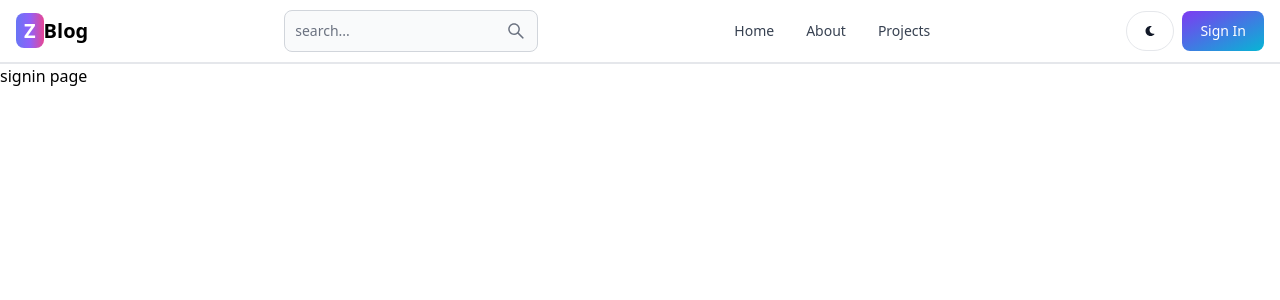
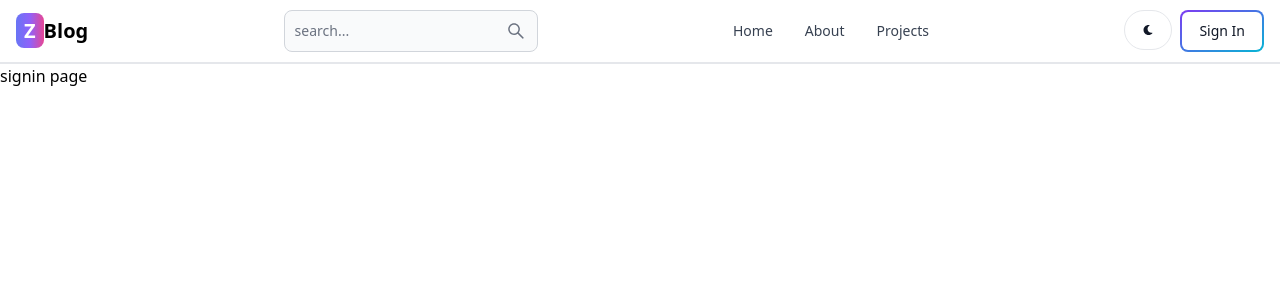
Before and after one commit to manishyadav077/InkSpire, a React (Vite) app in the folder frontend/: page /sign-in in a window 1280 px wide. Shown: the top 300 px of the page. Built offline with nearby package versions, Linux system fonts and the light colour scheme.

Commit message:
added signup outline

```diff
--- a/frontend/src/components/Header.jsx
+++ b/frontend/src/components/Header.jsx
@@ -36,7 +36,7 @@ const Header = () => {
         </Button>
 
         <Link to="/sign-in">
-          <Button className="" gradientDuoTone="purpleToBlue">
+          <Button className="" gradientDuoTone="purpleToBlue" outline>
             Sign In
           </Button>
         </Link>
```
